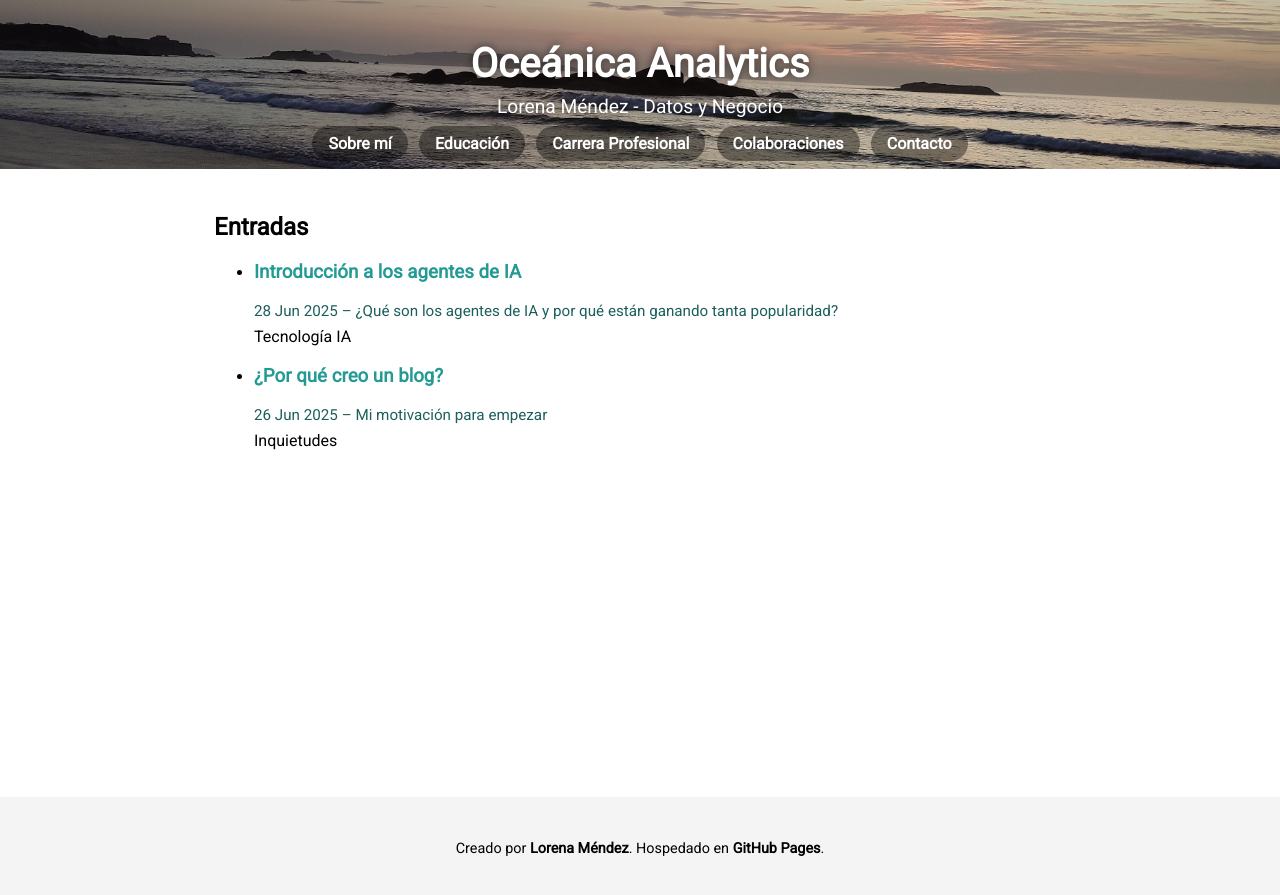
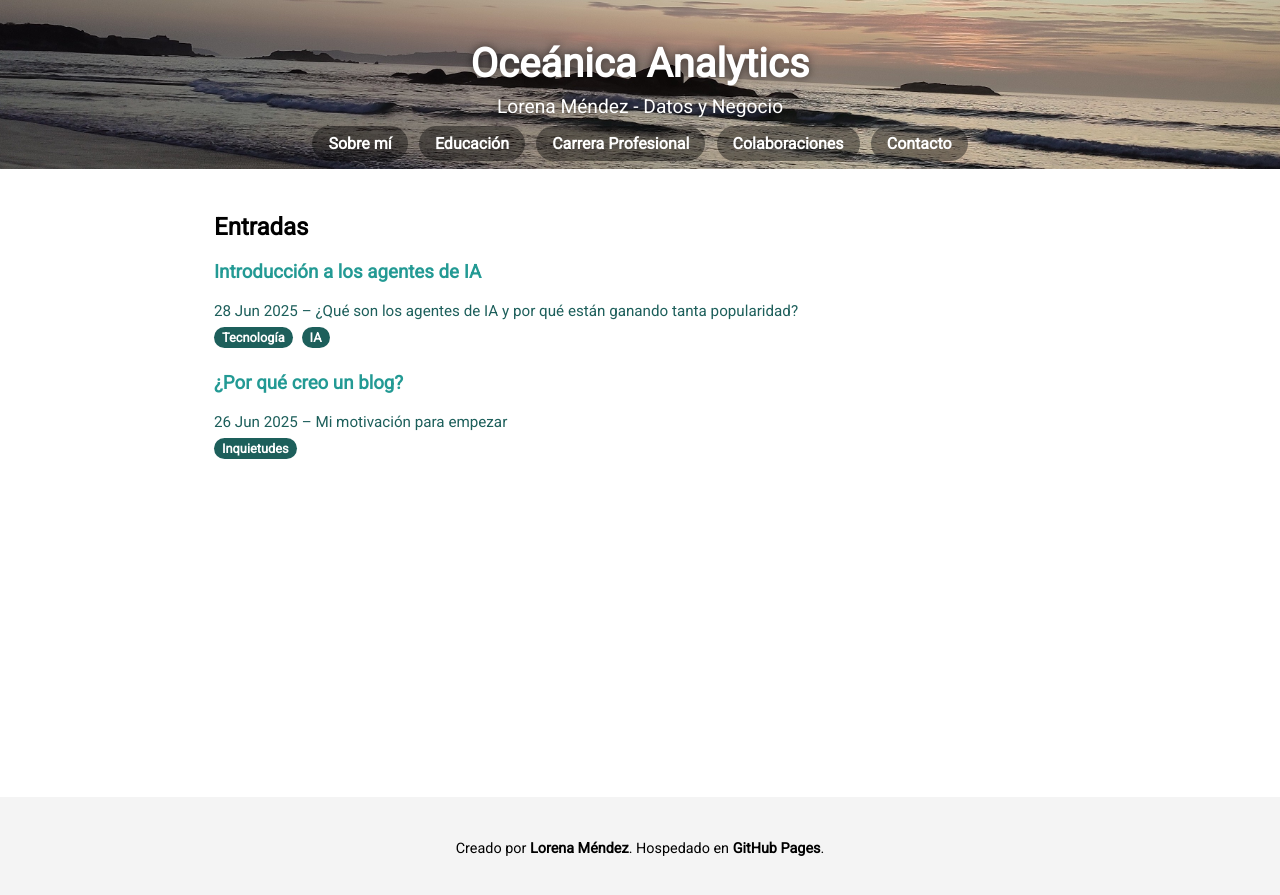
Before and after one commit to lmendezotero/lmendezotero.github.io, a Jekyll site: the page built from index.md, in a window 1280 px wide. Shown: the top 895 px of the page. Built offline with Jekyll 4.4.1, drawn with Linux system fonts in a browser that asks for light colours; the list of posts is cut into pages by our own code.

Commit message:
Update style.css

```diff
--- a/assets/css/style.css
+++ b/assets/css/style.css
@@ -146,7 +146,22 @@ body {
   }
 }
 
-/* Colores para títulos y metadatos de las entradas */
+/* ------------------------------ */
+/* Blog: colores y estilos posts */
+/* ------------------------------ */
+
+/* Lista de posts */
+.post-list {
+  list-style-type: none;
+  padding-left: 0;
+}
+
+/* Cada entrada */
+.post-item {
+  margin-bottom: 1.5em;
+}
+
+/* Título del post */
 .post-title a {
   color: #239A94;
   text-decoration: none;
@@ -157,12 +172,27 @@ body {
   text-decoration: underline;
 }
 
+/* Fecha y subtítulo */
 .post-meta {
   color: #1D5F5B;
   font-size: 0.95em;
   margin-bottom: 0.5em;
 }
 
+/* Texto adicional, si lo usas */
 .post-excerpt {
   color: #1D5F5B;
 }
+
+/* Etiquetas de categoría */
+.category-badge {
+  display: inline-block;
+  background-color: #1D5F5B;
+  color: white;
+  padding: 3px 8px;
+  border-radius: 12px;
+  font-size: 0.8em;
+  font-weight: 600;
+  margin-right: 5px;
+  user-select: none;
+}
```
